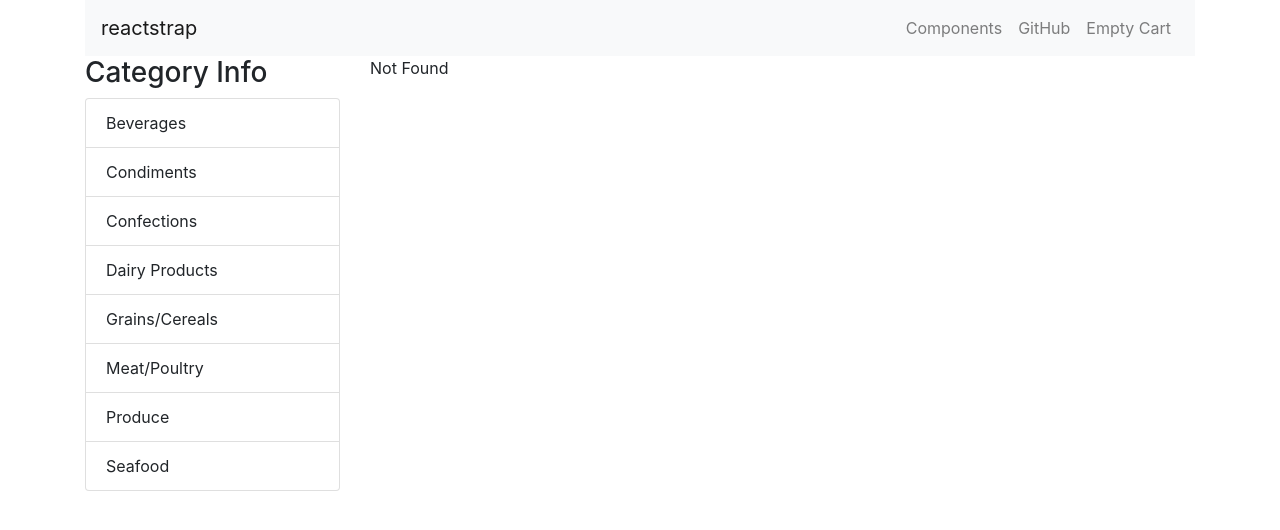
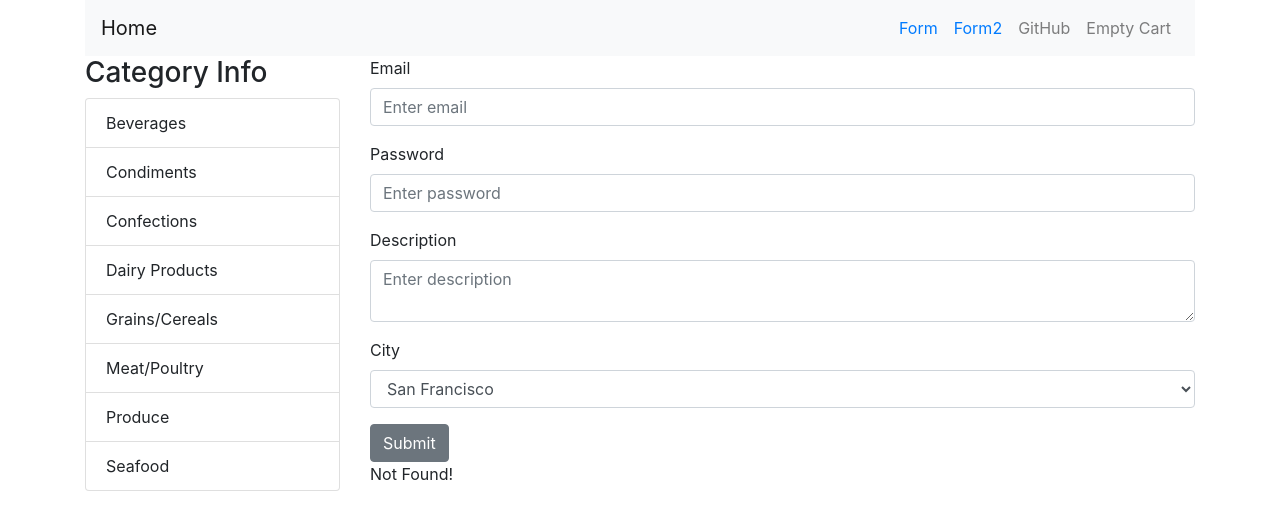
Before and after one commit to emretezisci/react-test-app, a React (Create React App) app: page /form2 in a window 1280 px wide. Before the commit this address had no page. Shown: the top 530 px of the page. Built offline with nearby package versions, Linux system fonts and the light colour scheme; data requests are answered from the project's data file.

Commit message:
Added Forms

```diff
--- a/src/App.js
+++ b/src/App.js
@@ -7,6 +7,8 @@ import alertify from "alertifyjs";
 import NotFound from "./NotFound";
 import CartList from "./CartList";
 import { Route } from "react-router-dom";
+import Form from "./Form";
+import Form2  from "./Form2";
 
 export default class App extends Component {
   state = {
@@ -48,6 +50,7 @@ export default class App extends Component {
   removeFromCart = (product) => {
     let newCart = this.state.cart.filter((c) => c.product.id !== product.id);
     this.setState({ cart: newCart });
+    alertify.error(product.productName + " removed from cart!", 2);
   };
   render() {
     let productInfo = { title: "Product Info" };
@@ -91,6 +94,8 @@ export default class App extends Component {
                     />
                   )}
                 />
+                <Route path="/form1" component={Form}></Route>
+                <Route path="/form2" component={Form2}></Route>
                 <Route component={NotFound}></Route>
               </switch>
             </Col>
--- a/src/CartList.js
+++ b/src/CartList.js
@@ -1,5 +1,5 @@
- import React, { Component } from "react";
-import { Table } from "reactstrap";
+import React, { Component } from "react";
+import { Table, Button } from "reactstrap";
 
 export default class CartList extends Component {
   renderCart() {
@@ -24,6 +24,14 @@ export default class CartList extends Component {
               <td>{cartItem.product.unitPrice}</td>
               <td>{cartItem.product.unitsInStock}</td>
               <td>{cartItem.quantity}</td>
+              <td>
+                <Button
+                  color="danger"
+                  onClick={() => this.props.removeFromCart(cartItem.product)}
+                >
+                  Remove
+                </Button>
+              </td>
             </tr>
           ))}
         </tbody>
@@ -32,8 +40,6 @@ export default class CartList extends Component {
   }
 
   render() {
-    return <div>
-        {this.renderCart()}
-    </div>;
+    return <div>{this.renderCart()}</div>;
   }
 }
--- /dev/null
+++ b/src/Form.js
@@ -0,0 +1,34 @@
+import React, { Component } from "react";
+
+export default class Form extends Component {
+  state = { username: "" , city: ""};
+  onChangeHandler = (event) => {
+    // this.setState({ username: event.target.value });
+    let name = event.target.name;
+    let value = event.target.value;
+
+    this.setState({[name]: value})
+  };
+  onSubmitHandler = (event) => {
+    event.preventDefault();
+
+  };
+
+  render() {
+    return (
+      <div>
+        <form onSubmit={this.onSubmitHandler}>
+          <h3>User name</h3>
+          <input name="userName" onChange={this.onChangeHandler}></input>
+          <h3> Username is {this.state.userName}</h3>
+
+          <h3>City</h3>
+          <input name="city" onChange={this.onChangeHandler}></input>
+          <h3> City is {this.state.city}</h3>
+
+          <input type="submit" value="Submit"></input>
+        </form>
+      </div>
+    );
+  }
+}
--- /dev/null
+++ b/src/Form2.js
@@ -0,0 +1,73 @@
+import React, { Component } from "react";
+import alertify from "alertifyjs";
+import { Input, Label, FormGroup, Button } from "reactstrap";
+
+export default class Form2 extends Component {
+  state = { email: "", password: "", city: "", description: "" };
+  handlerChange = (event) => {
+    let name = event.target.name;
+    let value = event.target.value;
+
+    this.setState({ [name]: value });
+  };
+  handleSubmit = (event) => {
+    event.preventDefault();
+    alertify.success(this.state.email + " added to db!");
+  };
+  render() {
+    return (
+      <div>
+        <form onSubmit={this.handleSubmit}>
+          <FormGroup>
+            <Label for="email">Email</Label>
+            <Input
+              type="email"
+              name="email"
+              id="email"
+              placeholder="Enter email"
+              onChange={this.handlerChange}
+            ></Input>
+          </FormGroup>
+
+          <FormGroup>
+            <Label for="password">Password</Label>
+            <Input
+              type="password"
+              name="password"
+              id="password"
+              placeholder="Enter password"
+              onChange={this.handlerChange}
+            ></Input>
+          </FormGroup>
+
+          <FormGroup>
+            <Label for="description">Description</Label>
+            <Input
+              type="textarea"
+              name="description"
+              id="description"
+              placeholder="Enter description"
+              onChange={this.handlerChange}
+            ></Input>
+          </FormGroup>
+
+          <FormGroup>
+            <Label for="city">City</Label>
+            <Input
+              type="select"
+              name="city"
+              id="city"
+              placeholder="Enter description"
+              onChange={this.handlerChange}
+            >
+              <option>San Francisco</option>
+              <option>Berlin</option>
+              <option>Porto</option>
+            </Input>
+          </FormGroup>
+          <Button type="submit">Submit</Button>
+        </form>
+      </div>
+    );
+  }
+}
--- a/src/Navi.js
+++ b/src/Navi.js
@@ -9,6 +9,7 @@ import {
   NavLink,
 } from "reactstrap";
 import CartSummary from "./CartSummary";
+import { Link } from "react-router-dom";
 
 class Navi extends Component {
   constructor(props) {
@@ -31,12 +32,19 @@ class Navi extends Component {
     return (
       <div>
         <Navbar color="light" light expand="md">
-          <NavbarBrand href="/">reactstrap</NavbarBrand>
+          <NavbarBrand href="/">Home</NavbarBrand>
           <NavbarToggler onClick={this.toggle} />
           <Collapse isOpen={this.state.isOpen} navbar>
             <Nav className="ml-auto" navbar>
               <NavItem>
-                <NavLink href="/components/">Components</NavLink>
+                <NavLink>
+                  <Link to="/form1/">Form</Link>
+                </NavLink>
+              </NavItem>
+              <NavItem>
+                <NavLink>
+                  <Link to="/form2/">Form2</Link>
+                </NavLink>
               </NavItem>
               <NavItem>
                 <NavLink href="https://github.com/reactstrap/reactstrap">
--- a/src/NotFound.js
+++ b/src/NotFound.js
@@ -4,7 +4,7 @@ export default class NotFound extends Component {
     render() {
         return (
             <div>
-                Not Found
+                Not Found!
             </div>
         )
     }
```
